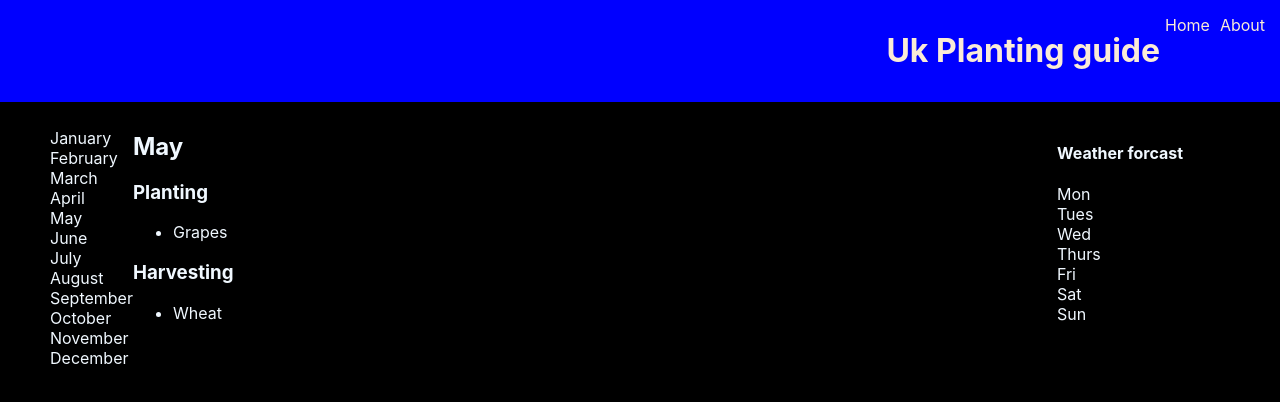
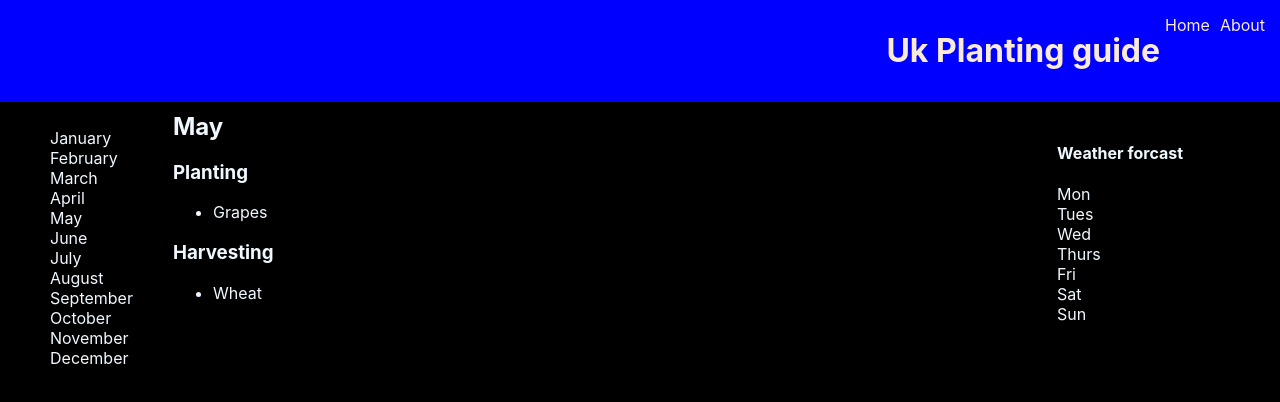
Before and after one commit to Dukewendo/planterguide, a React (Create React App) app: page /#/may in a window 1280 px wide. Shown: the top 402 px of the page. Built offline with nearby package versions, Linux system fonts and the light colour scheme.

Commit message:
updating css files for each moth

```diff
--- a/src/components/April.jsx
+++ b/src/components/April.jsx
@@ -1,4 +1,6 @@
 import React from 'react'
+
+import "./monthstyles.css";
 
 export default function April() {
   return (
--- a/src/components/August.jsx
+++ b/src/components/August.jsx
@@ -1,4 +1,6 @@
 import React from 'react'
+
+import "./monthstyles.css";
 
 export default function August() {
   return (
--- a/src/components/December.jsx
+++ b/src/components/December.jsx
@@ -1,4 +1,6 @@
 import React from 'react'
+
+import "./monthstyles.css";
 
 export default function December() {
   return (
--- a/src/components/February.jsx
+++ b/src/components/February.jsx
@@ -1,6 +1,6 @@
 import React from 'react'
 
-import "./monthstyles.css"
+import "./monthstyles.css";
 
 export default function February() {
   return (
--- a/src/components/January.jsx
+++ b/src/components/January.jsx
@@ -1,6 +1,6 @@
 import React from "react";
 
-import "./monthstyles.css"
+import "./monthstyles.css";
 
 
 export default function January() {
--- a/src/components/July.jsx
+++ b/src/components/July.jsx
@@ -1,4 +1,6 @@
-import React from 'react'
+import React from 'react';
+
+import "./monthstyles.css";
 
 export default function July() {
   return (
--- a/src/components/June.jsx
+++ b/src/components/June.jsx
@@ -1,4 +1,6 @@
 import React from 'react'
+
+import "./monthstyles.css";
 
 export default function June() {
   return (
--- a/src/components/March.jsx
+++ b/src/components/March.jsx
@@ -1,5 +1,6 @@
 import React from 'react'
 
+import "./monthstyles.css";
 
 import "./monthstyles.css"
 
--- a/src/components/monthstyles.css
+++ b/src/components/monthstyles.css
@@ -1,6 +1,15 @@
 .january-container,
 .february-container,
 .march-container,
-.april-container {
+.april-container,
+.may-container,
+.june-container,
+.july-container,
+.august-container,
+.september-container,
+.october-container,
+.november-container,
+.december-container {
   margin-left: 40px;
+  margin-top: -20px;
 }
```
